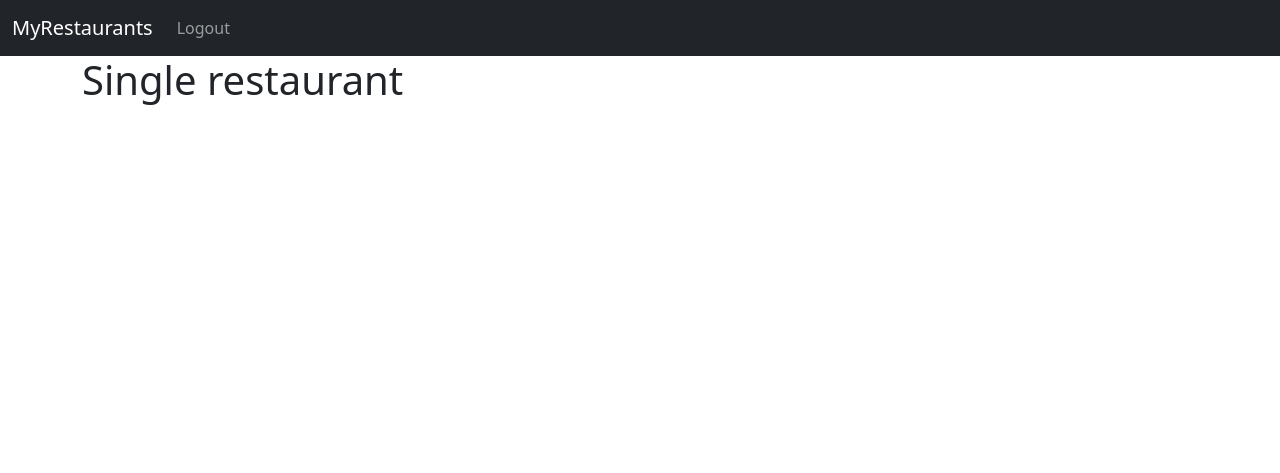
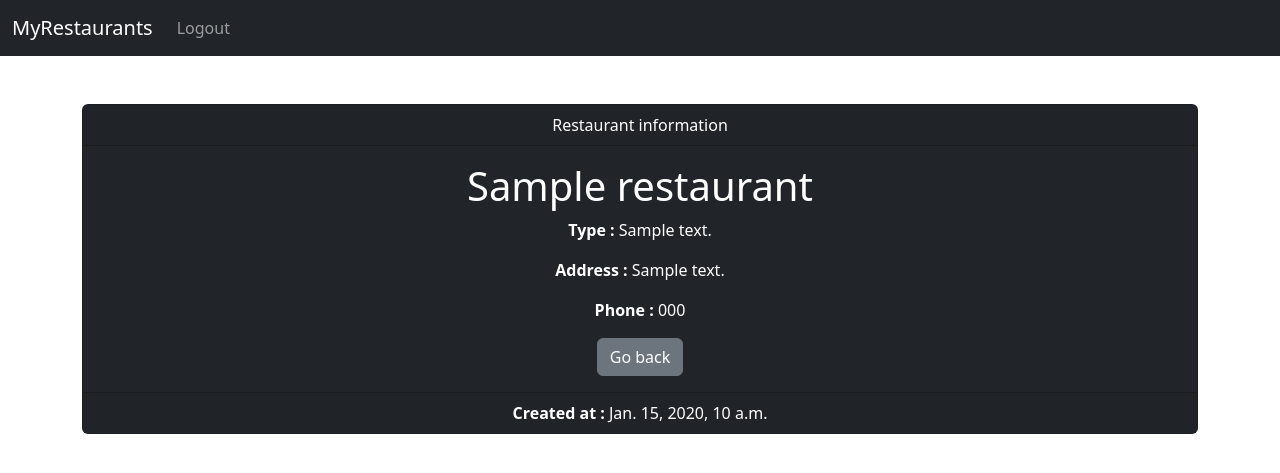
Before and after one commit to mondragonSaiz/restaurantCRM, a Django app: page /restaurant/1 in a window 1280 px wide. Shown: the top 473 px of the page. Run offline with Django 4.2, Linux system fonts and the light colour scheme; a user stored in the database is signed in; tables that the repository leaves empty hold one stand-in row (values such as "Sample post").

Commit message:
Added styled card for restaurant information in single restaurant template (template.html)

```diff
--- a/restaurantcrm/website/templates/restaurant.html
+++ b/restaurantcrm/website/templates/restaurant.html
@@ -1,3 +1,34 @@
 {% extends 'base.html' %} {% block content %}
-<h1>Single restaurant</h1>
-{% endblock %}
+<div class="mt-5">
+  <div class="card text-center text-bg-dark">
+    <div class="card-header">Restaurant information</div>
+    <div class="card-body">
+      <h5 class="card-title fs-1">{{restaurant_record.rest_name}}</h5>
+      <p><strong>Type :</strong> {{restaurant_record.cuisine}}</p>
+      <p><strong>Address :</strong> {{restaurant_record.address}}</p>
+      <p><strong>Phone :</strong> {{restaurant_record.phone}}</p>
+
+      <a href={% url 'home' %} class="btn btn-secondary">Go back</a>
+    </div>
+    <div class="card-footer text-body-primary">
+      <strong>Created at : </strong>{{restaurant_record.created_at}}
+    </div>
+  </div>
+  {% comment %}
+  <div class="card">
+    <div class="card-header">{{restaurant_record.rest_name}}</div>
+    <div class="card-body">
+      <blockquote class="blockquote mb-0">
+        <p>{{restaurant_record.cuisine}}</p>
+        <p>{{restaurant_record.address}}</p>
+        <p>{{restaurant_record.phone}}</p>
+        <footer class="blockquote-footer">
+          {{restaurant_record.created_at}}
+        </footer>
+      </blockquote>
+    </div>
+    {% endcomment %}
+  </div>
+
+  {% endblock %}
+</div>
```
